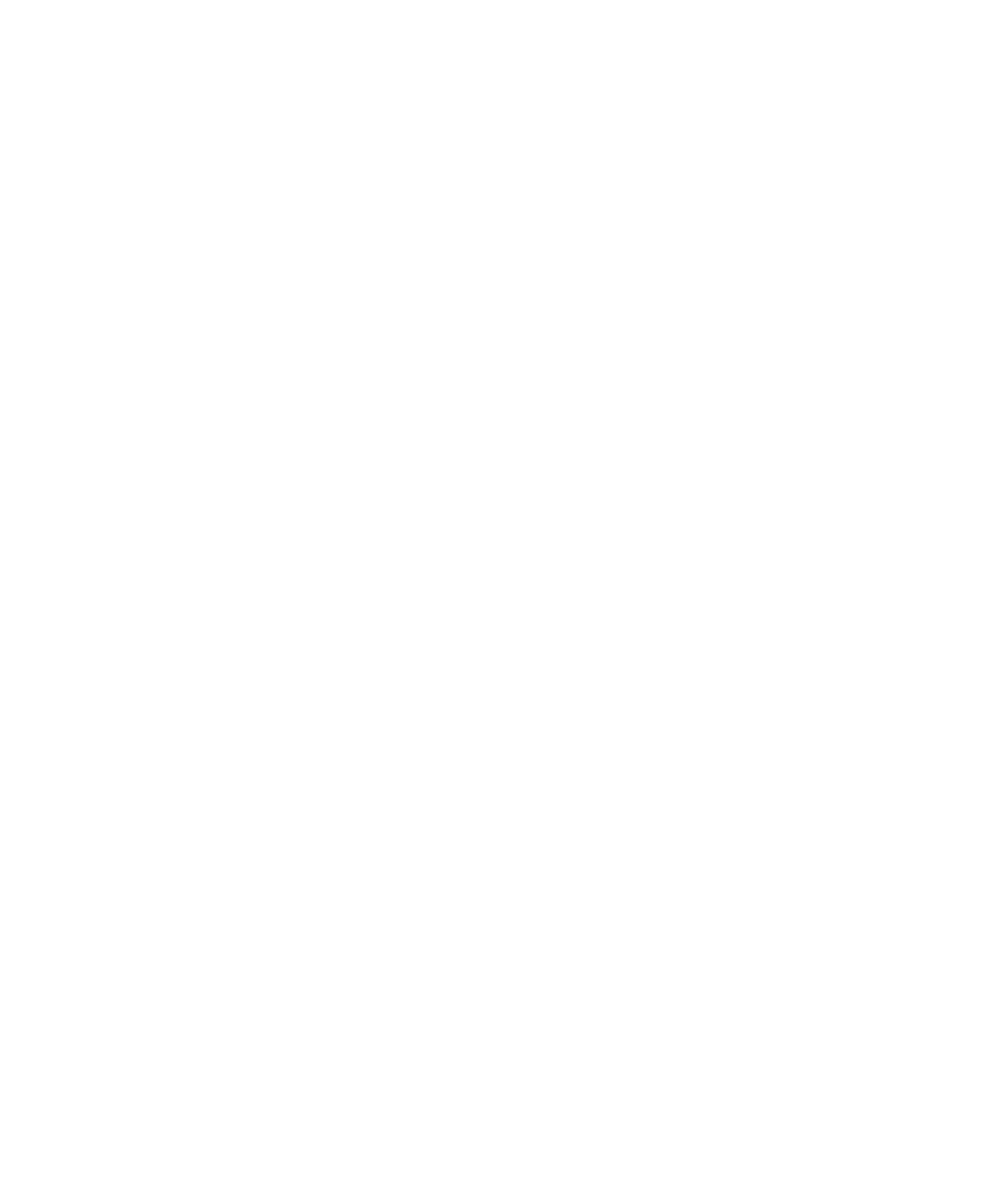
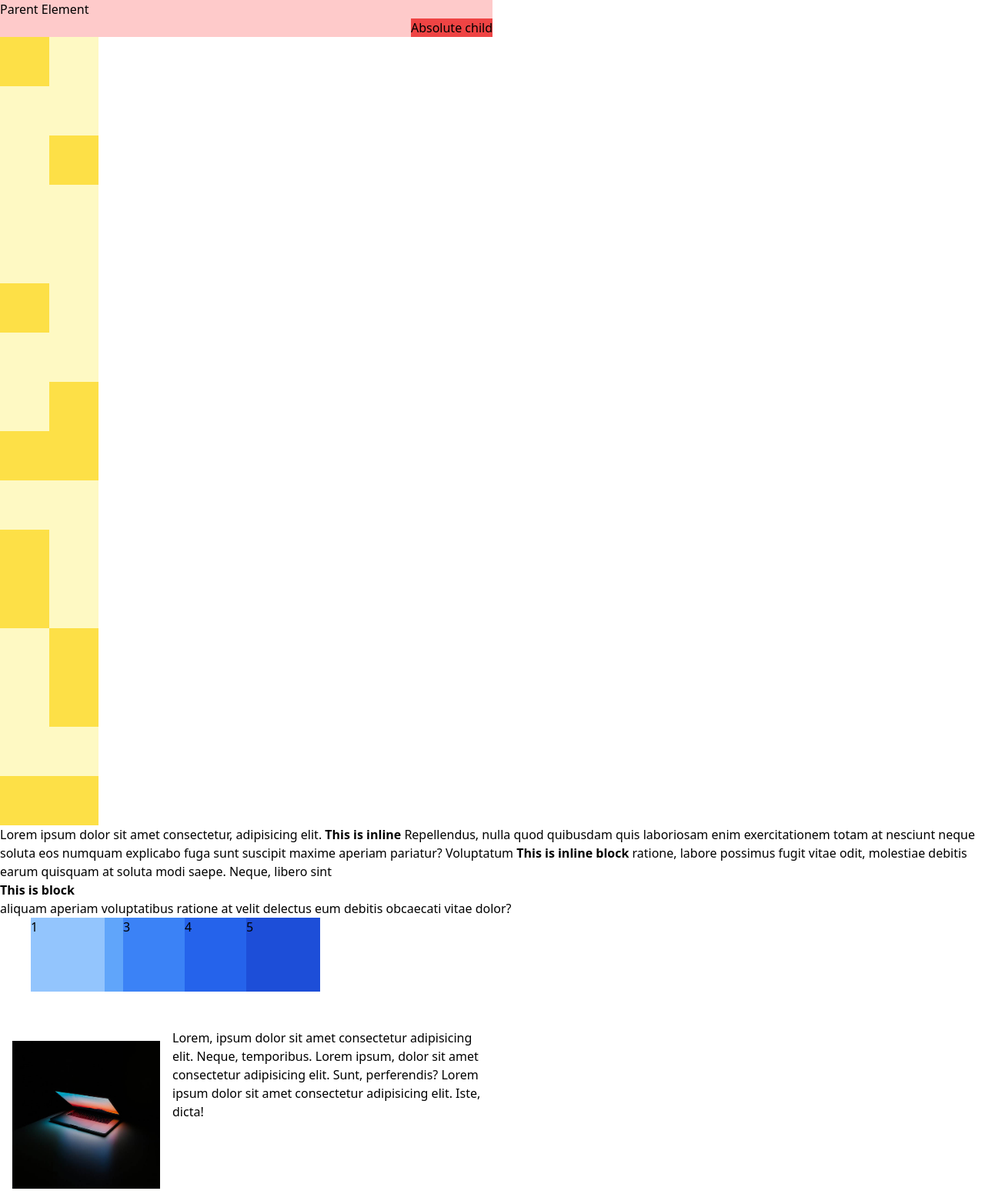
Before and after one commit to jesusgperez/tailwind-sandbox, a plain HTML site: page 06-layout-position/index.html in a window 1280 px wide. Shown: the whole page at 77% size. Before the commit the page ends 800 px from the top, so only its background shows below. Drawn offline with nearby package versions, Linux system fonts and the light colour scheme.

Commit message:
All about layout and position

```diff
--- a/06-layout-position/index.html
+++ b/06-layout-position/index.html
@@ -9,28 +9,82 @@
   </head>
   <body>
     <!-- Positioning -->
+    <div class="relative w-1/2 h-12 bg-red-200">
+      <p>Parent Element</p>
+      <div class="absolute bottom-0 right-0 bg-red-500">
+        <p>Absolute child</p>
+      </div>
+    </div>
 
     <!-- Top left corner -->
+    <div class="relative h-32 w-32 bg-yellow-100">
+      <div class="absolute left-0 top-0 h-16 w-16 bg-yellow-300"></div>
+    </div>
 
     <!-- Top right corner -->
+    <div class="relative h-32 w-32 bg-yellow-100">
+      <div class="absolute right-0 top-0 h-16 w-16 bg-yellow-300"></div>
+    </div>
 
     <!-- Bottom left corner -->
+    <div class="relative h-32 w-32 bg-yellow-100">
+      <div class="absolute left-0 bottom-0 h-16 w-16 bg-yellow-300"></div>
+    </div>
 
     <!-- Bottom right corner -->
+    <div class="relative h-32 w-32 bg-yellow-100">
+      <div class="absolute right-0 bottom-0 h-16 w-16 bg-yellow-300"></div>
+    </div>
 
     <!-- Span top edge -->
+    <div class="relative h-32 w-32 bg-yellow-100">
+      <div class="absolute inset-x-0 top-0 h-16 bg-yellow-300"></div>
+    </div>
 
     <!-- Span left edge -->
+    <div class="relative h-32 w-32 bg-yellow-100">
+      <div class="absolute inset-y-0 left-0 w-16 bg-yellow-300"></div>
+    </div>
 
     <!-- Span right edge -->
+    <div class="relative h-32 w-32 bg-yellow-100">
+      <div class="absolute inset-y-0 right-0 w-16 bg-yellow-300"></div>
+    </div>
 
     <!-- Span bottom edge -->
+    <div class="relative h-32 w-32 bg-yellow-100">
+      <div class="absolute inset-x-0 bottom-0 h-16 bg-yellow-300"></div>
+    </div>
 
     <!-- Display Classes -->
+    <div>
+      Lorem ipsum dolor sit amet consectetur, adipisicing elit.
+      <span class="inline font-bold">This is inline</span> Repellendus, nulla quod quibusdam quis laboriosam enim exercitationem
+      totam at nesciunt neque soluta eos numquam explicabo fuga sunt suscipit
+      maxime aperiam pariatur? Voluptatum <span class="inline-block font-bold">This is inline block</span> ratione, labore possimus fugit
+      vitae odit, molestiae debitis earum quisquam at soluta modi saepe.
+      Neque, libero sint <span class="block font-bold">This is block</span> aliquam aperiam voluptatibus ratione at velit delectus
+      eum debitis obcaecati vitae dolor? <span class="hidden font-bold">This is hidden</span>
+    </div>
 
     <!-- Z-Index -->
+    <div class="relative h-36">
+      <div class="absolute w-24 left-10 h-24 bg-blue-300 z-40">1</div>
+      <div class="absolute w-24 left-20 h-24 bg-blue-400">2</div>
+      <div class="absolute w-24 left-40 h-24 bg-blue-500 z-10">3</div>
+      <div class="absolute w-24 left-60 h-24 bg-blue-600 z-20">4</div>
+      <div class="absolute w-24 left-80 h-24 bg-blue-700 z-30">5</div>
+    </div>
 
     <!-- Floats -->
+    <div class="w-1/2">
+      <img class="h-48 w-48 float-left m-4" src="../assets/img/img1.jpg" alt="">
+      <p>
+        Lorem, ipsum dolor sit amet consectetur adipisicing elit. Neque, temporibus.
+        Lorem ipsum, dolor sit amet consectetur adipisicing elit. Sunt, perferendis?
+        Lorem ipsum dolor sit amet consectetur adipisicing elit. Iste, dicta!
+      </p>
+    </div>
   </body>
 </html>
 
```
